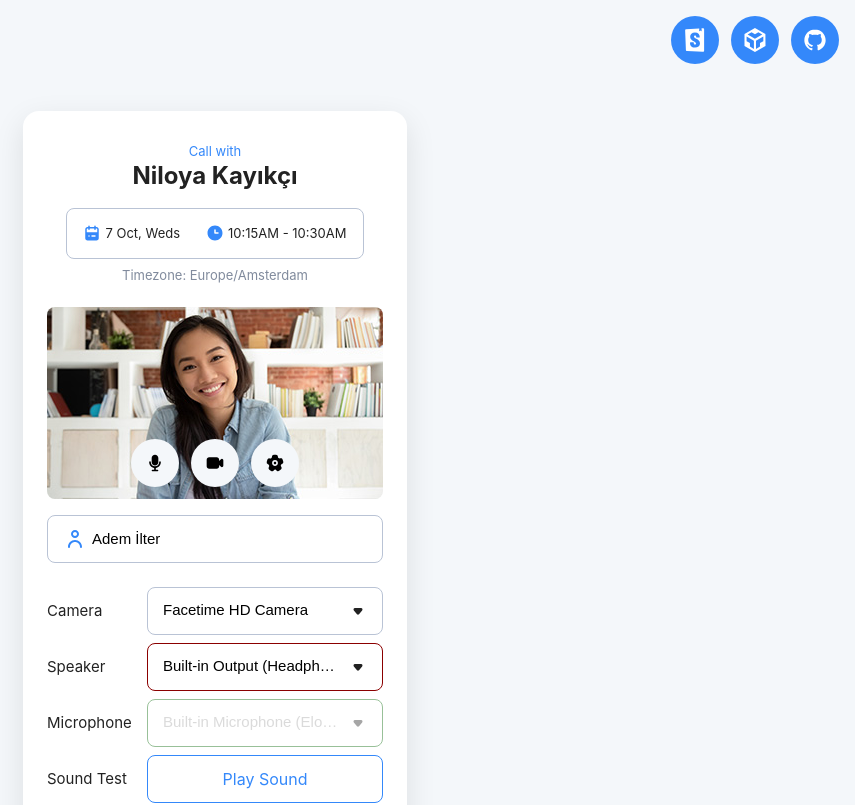
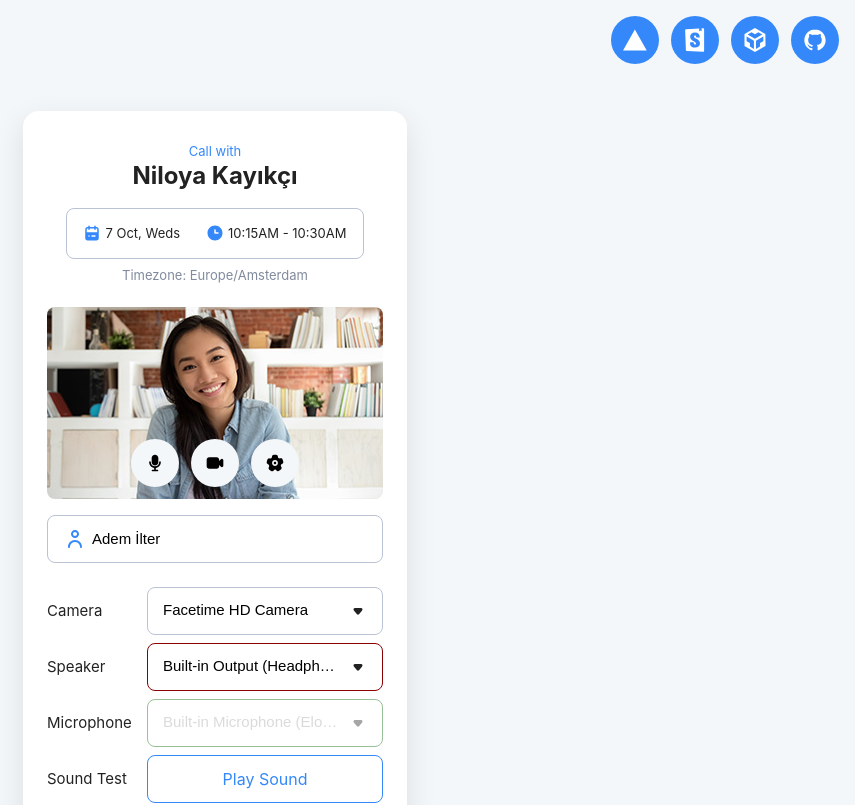
Before and after one commit to hayatbiralem/superpeer-task-vue-storybook, a Vue app: page / in a window 1280 px wide. Shown: the top 805 px of the page, without its empty margins (425-1280 px from the left). Built offline with nearby package versions, Linux system fonts and the light colour scheme.

Commit message:
Vercel icon added to DocsToolbar

```diff
--- a/src/components/DocsToolbar.vue
+++ b/src/components/DocsToolbar.vue
@@ -2,6 +2,14 @@
   <div class="c-docs-toolbar">
     <a
       href="https://superpeer-task-vue-storybook.vercel.app/"
+      class="c-btn c-btn--icon c-btn--primary c-btn--round"
+      target="_blank"
+      title="Vercel"
+    >
+      <BaseIcon icon="fill-vercel" class="c-btn__icon" size="24" />
+    </a>
+    <a
+      href="https://superpeer-task-vue-storybook.vercel.app/ui/"
       class="c-btn c-btn--icon c-btn--primary c-btn--round"
       target="_blank"
       title="Storybook"
--- /dev/null
+++ b/src/components/icons/FillVercel.vue
@@ -0,0 +1,6 @@
+<template>
+<svg aria-hidden="true" width="1em" height="1em" xmlns="http://www.w3.org/2000/svg" viewBox="0 0 37 32"><path fill-rule="evenodd" d="M18.286 0L36.57 32H0L18.286 0z" clip-rule="evenodd"/></svg>
+</template>
+<script>
+export default {};
+</script>
--- a/src/components/icons/index.js
+++ b/src/components/icons/index.js
@@ -7,4 +7,5 @@ export { default as FillGithub } from "./FillGithub";
 export { default as FillMicrophone } from "./FillMicrophone";
 export { default as FillOptions } from "./FillOptions";
 export { default as FillStorybook } from "./FillStorybook";
+export { default as FillVercel } from "./FillVercel";
 export { default as LineUser } from "./LineUser";
--- a/src/data/icons.js
+++ b/src/data/icons.js
@@ -8,5 +8,6 @@ export default [
   "FillMicrophone",
   "FillOptions",
   "FillStorybook",
+  "FillVercel",
   "LineUser"
 ];
```
Also changed, not shown: public/icons/fill-vercel.svg (added).
